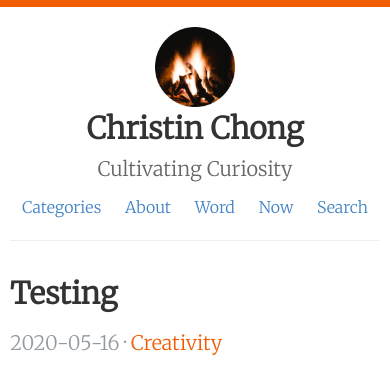
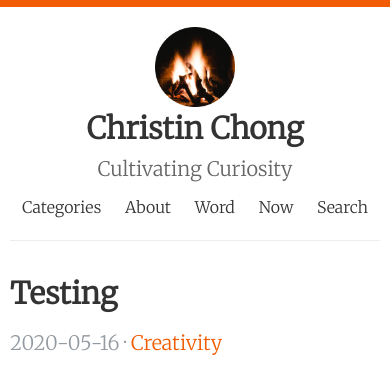
Before and after one commit to codestin/codestin.github.io, a Jekyll site: the page built from index.html, in a window 390 px wide. Shown: the top 385 px of the page. Built offline with Jekyll 4.4.1, drawn with Linux system fonts in a browser that asks for light colours; the list of posts is cut into pages by our own code.

Commit message:
fix nav bar link color on mobile

```diff
--- a/assets/style.scss
+++ b/assets/style.scss
@@ -340,7 +340,7 @@ nav {
 
     @include mobile {
       margin: 0 10px;
-      color: $blue;
+      color: #333;
     }
   }
 }
```
